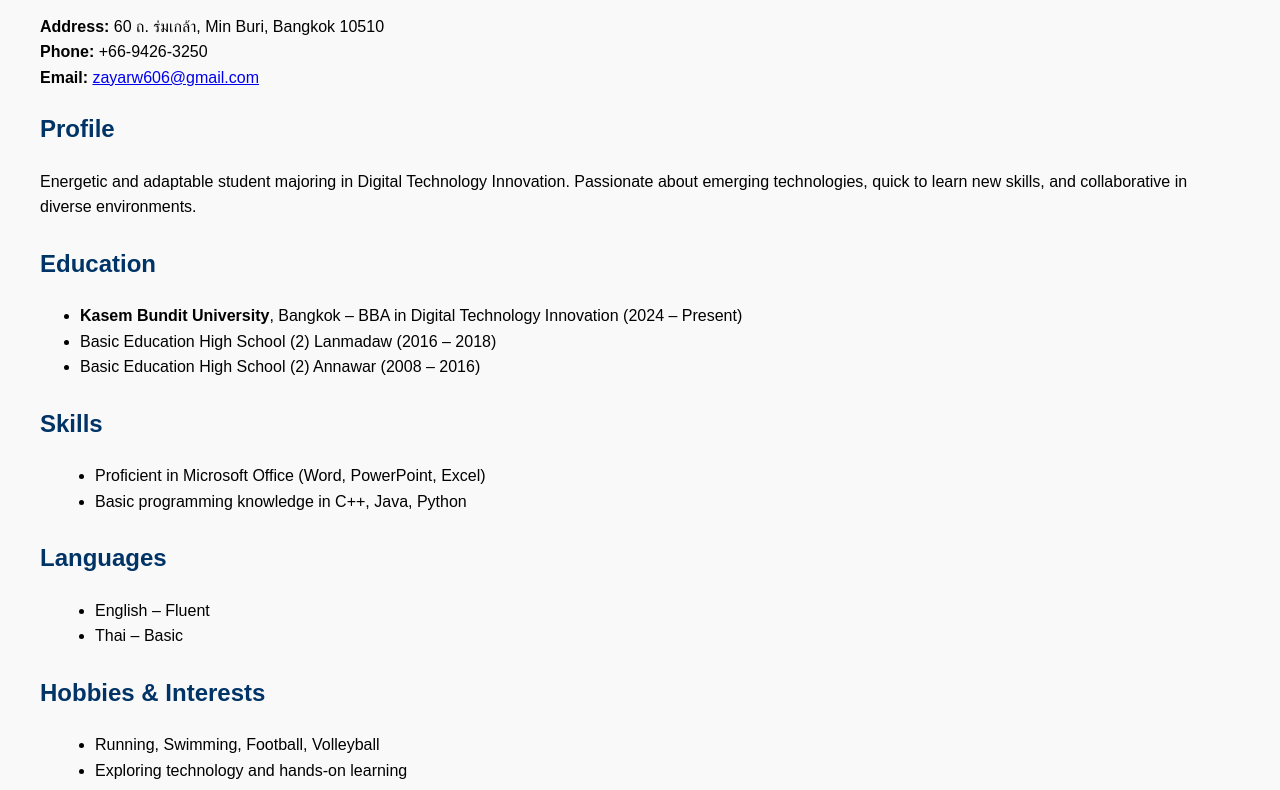
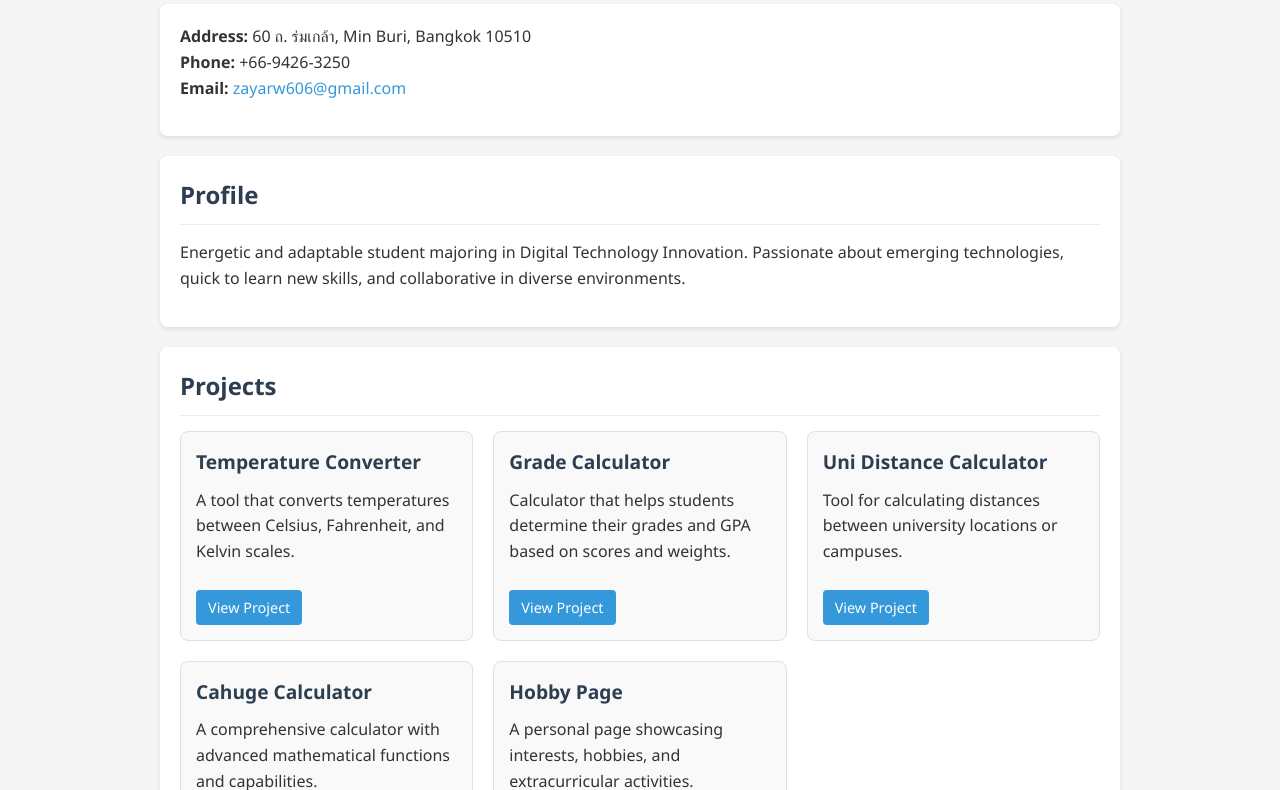
Before and after one commit to zwiser2099/My-Homework, a plain HTML site: page index.html in a window 1280 px wide. Shown: the part 99-889 px from the top of the page. Drawn offline with Linux system fonts and the light colour scheme.

Commit message:
Update index.html

```diff
--- a/index.html
+++ b/index.html
@@ -4,19 +4,176 @@
   <meta charset="UTF-8" />
   <meta name="viewport" content="width=device-width, initial-scale=1.0"/>
   <title>Zayar Win Resume</title>
-  <link rel="stylesheet" href="styles.css">
+  <style>
+    * {
+      margin: 0;
+      padding: 0;
+      box-sizing: border-box;
+      font-family: 'Segoe UI', Tahoma, Geneva, Verdana, sans-serif;
+    }
+
+    body {
+      background-color: #f5f5f5;
+      color: #333;
+      line-height: 1.6;
+      padding: 20px;
+      max-width: 1000px;
+      margin: 0 auto;
+    }
+
+    h1 {
+      text-align: center;
+      color: #2c3e50;
+      margin-bottom: 15px;
+      font-size: 2.2em;
+      border-bottom: 2px solid #3498db;
+      padding-bottom: 10px;
+    }
+
+    p {
+      margin-bottom: 15px;
+    }
+
+    .section {
+      background-color: white;
+      border-radius: 8px;
+      padding: 20px;
+      margin-bottom: 20px;
+      box-shadow: 0 2px 5px rgba(0,0,0,0.1);
+    }
+
+    h2 {
+      color: #2c3e50;
+      border-bottom: 1px solid #eee;
+      padding-bottom: 10px;
+      margin-bottom: 15px;
+    }
+
+    ul {
+      list-style-type: none;
+      padding-left: 20px;
+    }
+
+    li {
+      margin-bottom: 8px;
+      position: relative;
+    }
+
+    li:before {
+      content: "•";
+      color: #3498db;
+      font-weight: bold;
+      display: inline-block;
+      width: 1em;
+      margin-left: -1em;
+    }
+
+    a {
+      color: #3498db;
+      text-decoration: none;
+    }
+
+    a:hover {
+      text-decoration: underline;
+    }
+
+    .projects-grid {
+      display: grid;
+      grid-template-columns: repeat(auto-fill, minmax(250px, 1fr));
+      gap: 20px;
+      margin-top: 15px;
+    }
+
+    .project-card {
+      background: #f9f9f9;
+      border: 1px solid #e0e0e0;
+      border-radius: 8px;
+      padding: 15px;
+      transition: transform 0.3s ease, box-shadow 0.3s ease;
+    }
+
+    .project-card:hover {
+      transform: translateY(-5px);
+      box-shadow: 0 5px 15px rgba(0,0,0,0.1);
+    }
+
+    .project-card h3 {
+      color: #2c3e50;
+      margin-bottom: 10px;
+      font-size: 1.2em;
+    }
+
+    .project-link {
+      display: inline-block;
+      background-color: #3498db;
+      color: white;
+      padding: 6px 12px;
+      border-radius: 4px;
+      margin-top: 10px;
+      font-size: 0.9em;
+      transition: background-color 0.3s ease;
+    }
+
+    .project-link:hover {
+      background-color: #2980b9;
+      text-decoration: none;
+    }
+
+    @media (max-width: 768px) {
+      .projects-grid {
+        grid-template-columns: 1fr;
+      }
+    }
+  </style>
 </head>
 <body>
 
   <h1>ZAYAR WIN</h1>
-  <p><strong>Address:</strong> 60 ถ. ร่มเกล้า, Min Buri, Bangkok 10510<br>
-     <strong>Phone:</strong> +66-9426-3250<br>
-     <strong>Email:</strong> <a href="mailto:zayarw606@gmail.com">zayarw606@gmail.com</a>
-  </p>
+  <div class="section">
+    <p><strong>Address:</strong> 60 ถ. ร่มเกล้า, Min Buri, Bangkok 10510<br>
+       <strong>Phone:</strong> +66-9426-3250<br>
+       <strong>Email:</strong> <a href="mailto:zayarw606@gmail.com">zayarw606@gmail.com</a>
+    </p>
+  </div>
 
   <div class="section">
     <h2>Profile</h2>
     <p>Energetic and adaptable student majoring in Digital Technology Innovation. Passionate about emerging technologies, quick to learn new skills, and collaborative in diverse environments.</p>
+  </div>
+
+  <div class="section">
+    <h2>Projects</h2>
+    <div class="projects-grid">
+      <div class="project-card">
+        <h3>Temperature Converter</h3>
+        <p>A tool that converts temperatures between Celsius, Fahrenheit, and Kelvin scales.</p>
+        <a href="Temperature Converter.html" class="project-link">View Project</a>
+      </div>
+
+      <div class="project-card">
+        <h3>Grade Calculator</h3>
+        <p>Calculator that helps students determine their grades and GPA based on scores and weights.</p>
+        <a href="Grade Calculator.html" class="project-link">View Project</a>
+      </div>
+
+      <div class="project-card">
+        <h3>Uni Distance Calculator</h3>
+        <p>Tool for calculating distances between university locations or campuses.</p>
+        <a href="Uni Distance Calculator.html" class="project-link">View Project</a>
+      </div>
+
+      <div class="project-card">
+        <h3>Cahuge Calculator</h3>
+        <p>A comprehensive calculator with advanced mathematical functions and capabilities.</p>
+        <a href="Cahuge Calculator.html" class="project-link">View Project</a>
+      </div>
+
+      <div class="project-card">
+        <h3>Hobby Page</h3>
+        <p>A personal page showcasing interests, hobbies, and extracurricular activities.</p>
+        <a href="Hobby.html" class="project-link">View Project</a>
+      </div>
+    </div>
   </div>
 
   <div class="section">
@@ -33,6 +190,8 @@
     <ul class="skills">
       <li>Proficient in Microsoft Office (Word, PowerPoint, Excel)</li>
       <li>Basic programming knowledge in C++, Java, Python</li>
+      <li>Web development (HTML, CSS, JavaScript)</li>
+      <li>Project development and implementation</li>
     </ul>
   </div>
 
@@ -49,6 +208,7 @@
     <ul class="hobbies">
       <li>Running, Swimming, Football, Volleyball</li>
       <li>Exploring technology and hands-on learning</li>
+      <li>Developing practical web tools and applications</li>
     </ul>
   </div>
 
```
